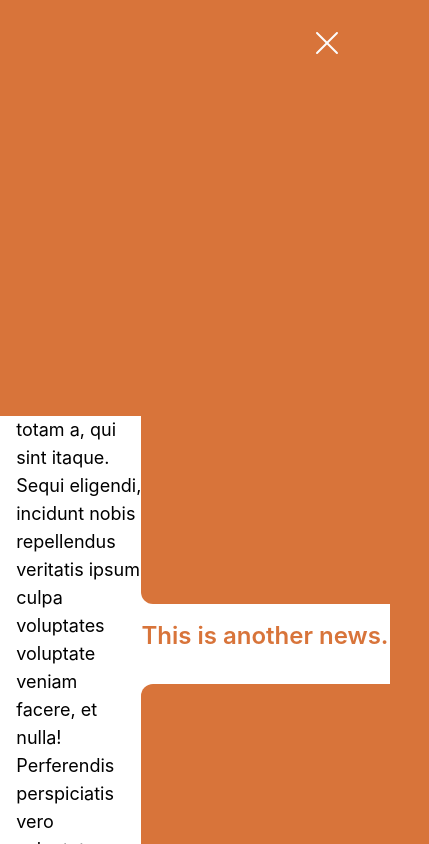
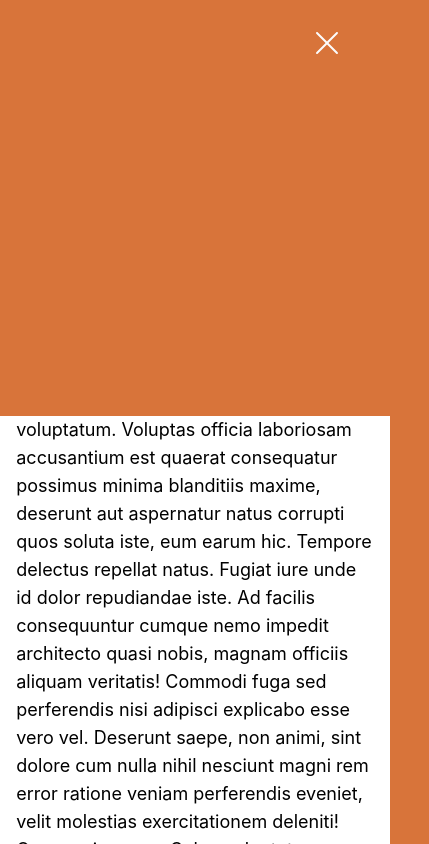
Before and after one commit to Sadikshya07/PERN-Project, a Next.js app in the folder client/: page /news-template in a window 390 px wide. Shown: the top 844 px of the page, 429 px wide, since content can reach past the window. Built offline with nearby package versions, Linux system fonts and the light colour scheme.

Commit message:
made news template responsive

```diff
--- a/client/pages/news-template.jsx
+++ b/client/pages/news-template.jsx
@@ -15,8 +15,8 @@ export default function NewsTemplate() {
             <span className="italic">2022-03-21</span>
           </p>
         </header>
-        <div className="content flex justify-between">
-          <main className="article-and-images w-8/12">
+        <div className="content flex flex-col lg:flex-row justify-between">
+          <main className="article-and-images lg:w-8/12">
             <article>
               <p className="text-lg">
                 Lorem ipsum dolor, sit amet consectetur adipisicing elit.
@@ -45,10 +45,9 @@ export default function NewsTemplate() {
               <div className="image2 bg-orange w-full h-[24em] my-8"></div>
             </div>
           </main>
-          <aside className="other-posts flex flex-col gap-y-8">
-            <h1 className="text-3xl text-center font-semibold">
-              Other Posts
-            </h1>
+          <div className="side-info mx-auto md:mx-0">
+            <h1 className="text-3xl text-center font-semibold mb-8">Other Posts</h1>
+            <aside className="other-posts flex flex-col md:grid md:grid-cols-2 lg:flex lg:flex-col gap-y-8">
               <div className="other-posts-card">
                 <div className="card w-[18rem] h-[18rem] bg-orange rounded-xl mb-4"></div>
                 <p className="text-orange font-semibold text-2xl w-[18rem]">
@@ -70,6 +69,7 @@ export default function NewsTemplate() {
             </aside>
           </div>
         </div>
+      </div>
       <Footer />
     </div>
   );
```
Lines whose indentation alone changed are shown as unchanged.
